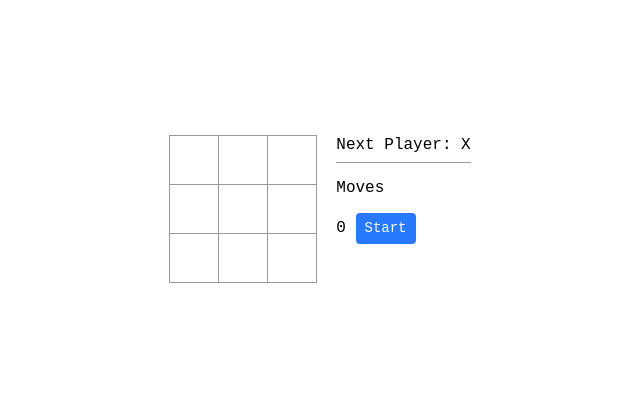
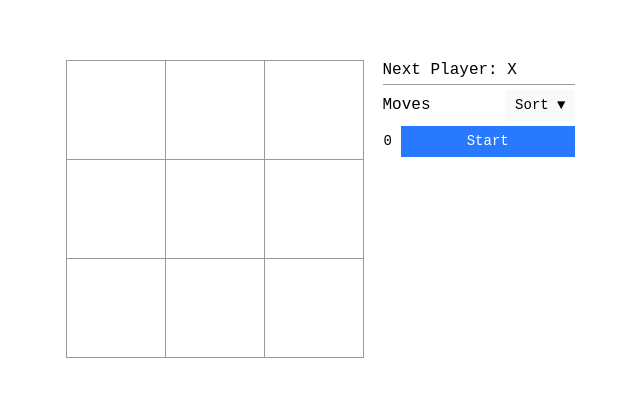
Before and after one commit to tedbyron/react-test, a React app: page / in a window 1280 px wide. Shown: the part 191-588 px from the top of the page, without its empty margins (320-960 px from the left). Built offline with nearby package versions, Linux system fonts and the light colour scheme.

Commit message:
Update index, style
index.js: add comments, sort button functionality
  update history to be separated into board and coordinate histories

```diff
--- a/src/css/index.css
+++ b/src/css/index.css
@@ -13,75 +13,129 @@ body {
   align-items: center;
 }
 
-hr {
-  background-color: #999;
-  border: none;
-  height: 1px;
-}
-
 .game {
   display: flex;
   flex-direction: row;
 }
 
 .game-info {
+  display: flex;
+  flex-direction: column;
   margin-left: 20px;
 }
 
-.history {
-  counter-reset: historyCounter -1;
-  list-style: none;
-  padding: 0;
+.game-info-separator {
+  background-color: #999;
+  margin: 5px 0;
+  height: 1px;
 }
 
-.history button {
+.game-info button {
   background-color: #f8f9fa;
   border: 1px solid transparent;
-  border-radius: .25rem;
   color: #000;
   font-size: .875rem;
   line-height: 1.5;
   padding: .25rem .5rem;
-  transition: color .15s ease-in-out,background-color .15s ease-in-out,border-color .15s ease-in-out,box-shadow .15s ease-in-out;
+  transition: color .15s ease-in-out, background-color .15s ease-in-out, border-color .15s ease-in-out, box-shadow .15s ease-in-out;
 }
 
-.history button:focus {
+.game-info button:focus {
   outline: none;
 }
 
-.history button:hover {
+.game-info button:hover {
   background-color: #dae0e5;
   border-color: #d3d9df;
 }
 
-.history button.active-step {
+.game-info-history-header {
+  display: flex;
+  justify-content: space-between;
+  align-items: center;
+}
+
+.game-info-history {
+  flex: 1 200px;
+  display: flex;
+  width: 12rem;
+  overflow-y: auto;
+  margin-top: 5px;
+}
+
+.game-info-history button.active-step {
   background-color: #2979ff;
   color: #fff;
 }
 
-.history > li {
-  counter-increment: historyCounter;
+.game-info-steps {
+  display: flex;
+  flex-direction: column;
 }
 
-.history > li::before {
-  content: counter(historyCounter) " ";
+.game-info-steps > * {
+  font-size: .875rem;
+  line-height: 1.5;
+  margin-bottom: 5px;
+  padding: .25rem .5rem .25rem 0;
+  border: 1px solid transparent;
+}
+
+.game-info-moves {
+  flex-grow: 1;
+  display: flex;
+  flex-direction: column;
+}
+
+.game-info-moves > div {
+  margin-bottom: 5px
+}
+
+.game-info-moves > div:last-of-type {
+  margin-bottom: 0;
+}
+
+.game-info-moves button {
+  width: 100%;
 }
 
 .square {
   background: #fff;
   border: 1px solid #999;
   float: left;
-  font-size: 40px;
+  font-size: 80px;
   font-weight: bold;
-  line-height: 50px;
-  height: 50px;
+  line-height: 100px;
+  height: 100px;
   margin-right: -1px;
   margin-top: -1px;
   padding: 0;
   text-align: center;
-  width: 50px;
+  width: 100px;
 }
 
 .square:focus {
   outline: none;
 }
+
+::-webkit-scrollbar {
+  width: 15px;
+}
+
+::-webkit-scrollbar-track {
+  box-shadow: inset 0 0 10px 10px #f1f1f1;
+  border-left: solid 5px transparent;
+}
+
+::-webkit-scrollbar-thumb {
+  box-shadow: inset 0 0 10px 10px #999;
+  border-left: solid 5px transparent;
+}
+
+::-webkit-scrollbar-thumb:hover {
+  box-shadow: inset 0 0 10px 10px #555;
+}
+
+::-webkit-scrollbar-button {
+  display: none;
+}
--- a/src/index.js
+++ b/src/index.js
@@ -2,41 +2,69 @@ import React from 'react';
 import ReactDOM from 'react-dom';
 import './css/index.css';
 
+/**
+ * represents the Game component
+ * @extends React.Component
+ */
 class Game extends React.Component {
+  /**
+   * create a game
+   * @param {Object} props - always passed to access parent functions
+   */
   constructor(props) {
     super(props);
     this.state = {
-      history: [
-        {squares: Array(9).fill(null)},
+      boardHistory: [
+        {squares: Array(9).fill(null)}
+      ],
+      coordinateHistory: [
         {coordinates: Array(2).fill(null)}
       ],
+      sortAscending: true,
       stepNumber: 0,
       xIsNext: true
     };
   }
 
-  handleClick(i) {
-    const history = this.state.history.slice(0, this.state.stepNumber * 2 + 2);
-    const currentBoard = history[this.state.stepNumber * 2];
+  /**
+   * event listener for square click on game board
+   * @param {number} i - index of the square that was clicked
+   */
+  onSquareClick(i) {
+    const boardHistory = this.state.boardHistory.slice(0, this.state.stepNumber + 1); // slice in case player has jumped back in history
+    const coordinateHistory = this.state.coordinateHistory.slice(0, this.state.stepNumber + 1); // slice in case player has jumped back in history
+    const currentBoard = boardHistory[this.state.stepNumber];
     const currentSquares = currentBoard.squares.slice();
     const currentLocation = this.getCoordinates(i);
 
+    // return early if someone has won or the square is already filled
     if (this.calculateWinner(currentSquares) || currentSquares[i]) {
       return;
     }
 
+    // set value of square based on whose turn it is
     currentSquares[i] = this.state.xIsNext ? 'X' : 'O';
+
+    // set state to save history and prepare for next turn
     this.setState({
-      history: history.concat([
-        {squares: currentSquares},
+      boardHistory: boardHistory.concat([
+        {squares: currentSquares}
+      ]),
+      coordinateHistory: coordinateHistory.concat([
         {coordinates: currentLocation}
       ]),
-      stepNumber: history.length / 2,
+      stepNumber: boardHistory.length,
       xIsNext: !this.state.xIsNext
     });
   }
 
+  /**
+   * checks if there is a winning sequence
+   * @param {number[]} squares - squares to check from
+   * @returns {(number[]|null)} a winning sequence or null
+   */
   calculateWinner(squares) {
+    // array of winning sequences
     const lines = [
       [0, 1, 2],
       [3, 4, 5],
@@ -48,7 +76,8 @@ class Game extends React.Component {
       [2, 4, 6]
     ];
 
-    for (let i of lines) {
+    // check if all values in locations in i are same
+    for (const i of lines) {
       const [a, b, c] = i;
       if (squares[a] === squares[b] && squares[a] === squares[c]) {
         return squares[a];
@@ -57,7 +86,13 @@ class Game extends React.Component {
     return null;
   }
 
+  /**
+   * get the coordinates of a square
+   * @param {number} square - the index of a square on the board
+   * @returns {number[]} the row and column number of the square
+   */
   getCoordinates(square) {
+    // 2D array to locate argument square on the board
     const board = [
       [0, 1, 2],
       [3, 4, 5],
@@ -65,7 +100,8 @@ class Game extends React.Component {
     ];
     let row, column;
 
-    for (let i of board) {
+    // check which row and column contain square
+    for (const i of board) {
       if (i.includes(square)) {
         row = board.indexOf(i);
         column = board[row].indexOf(square);
@@ -76,61 +112,105 @@ class Game extends React.Component {
     return [row, column];
   }
 
+  /**
+   * jumps to a step in the game history
+   * @param {number} step - the step to jump to
+   */
   jumpTo(step) {
+    // set stepNumber to step argument and check whose turn it is
     this.setState({
       stepNumber: step,
       xIsNext: (step % 2) === 0
     });
   }
 
+  /**
+   * event listener for sort button click
+   */
+  onSortClick() {
+    // reverses the sort direction
+    this.setState({
+      sortAscending: !this.state.sortAscending
+    });
+  }
+
+  /**
+   * renders a Game component
+   * @returns {Object} a rendered Game
+   */
   render() {
-    const history = this.state.history;
-    const currentBoard = history[this.state.stepNumber * 2];
-    const winner = this.calculateWinner(currentBoard.squares);
-    let moves = [];
+    const boardHistory = this.state.boardHistory;
+    const coordinateHistory = this.state.coordinateHistory;
+    const currentSquares = boardHistory[this.state.stepNumber].squares.slice();
+    const winner = this.calculateWinner(currentSquares);
+    const status = winner
+      ? `Winner: ${winner}`
+      : `Next Player: ${this.state.xIsNext ? 'X' : 'O'}`;
+    const sort = this.state.sortAscending; // true if history is ascending
+    const limit = sort ? boardHistory.length : 0;
+    const steps = [], moves = []; // array of step number and associated moves
 
-    for (let i = 0; i < history.length / 2; i++) {
-      const desc = i
-        ? `${(i % 2) === 0 ? 'O' : 'X'} played at (${this.state.history[i * 2 + 1].coordinates})`
+    // loops through number of steps in direction of sort
+    for (let index = sort ? 0 : boardHistory.length - 1; sort ? index < limit : index >= limit; sort ? index++ : index--) {
+      const desc = index
+        ? `${(index % 2) === 0 ? 'O' : 'X'} played at (${coordinateHistory[index].coordinates})`
         : 'Start';
-      let activeStep = i === this.state.stepNumber ? 1 : 0;
+      let activeStep = index === this.state.stepNumber ? 1 : 0; // check if index is the active step for css class
 
+      // push step numbers and move buttons
+      steps.push(<div key={index}>{index}</div>);
       moves.push(
-        <li key={i}>
+        <div key={index}>
           <button
-            onClick={() => this.jumpTo(i)}
+            onClick={() => this.jumpTo(index)}
             className={activeStep ? "active-step" : ""}
           >
             {desc}
           </button>
-        </li>
-      )
+        </div>
+      );
     }
-
-    let status = winner
-      ? `Winner: ${winner}`
-      : `Next Player: ${this.state.xIsNext ? 'X' : 'O'}`;
 
     return (
       <div className="game">
-        <div className="game-board">
-          <Board
-            squares={currentBoard.squares}
-            onClick={(i) => this.handleClick(i)}
-          />
-        </div>
+        <Board
+          squares={currentSquares}
+          onClick={(i) => this.onSquareClick(i)}
+        />
+
         <div className="game-info">
           <div>{status}</div>
-          <hr/>
-          <p>Moves</p>
-          <ol className="history">{moves}</ol>
+          <div className="game-info-separator"></div>
+          <div className="game-info-history-header">
+            <div>Moves</div>
+            <button onClick={() => this.onSortClick()}>
+              Sort {this.state.sortAscending ? "▼" : "▲"}
+            </button>
+          </div>
+          <div className="game-info-history">
+            <div className="game-info-steps">
+              {steps}
+            </div>
+            <div className="game-info-moves">
+              {moves}
+            </div>
+          </div>
         </div>
       </div>
     );
   }
 }
 
+/**
+ * represents the game Board component
+ * @extends React.Component
+ */
 class Board extends React.Component {
+  /**
+   * renders a single Square component
+   * @param {number} i - the index of the square to render
+   * @returns {Object} a rendered Square
+   */
   renderSquare(i) {
     return (
       <Square
@@ -141,6 +221,10 @@ class Board extends React.Component {
     );
   }
 
+  /**
+   * renders a Board component filled with Squares
+   * @returns {Object} a rendered Board
+   */
   render() {
     const rows = [];
     for (let i = 0; i < 3; i++) {
@@ -152,13 +236,19 @@ class Board extends React.Component {
     }
 
     return (
-      <div>
+      <div className="game-board">
         {rows}
       </div>
     );
   }
 }
 
+/**
+ * represents a Square component
+ * @class
+ * @param {Object} props - always passed to access parent functions
+ * @returns {Object} a rendered square button
+ */
 function Square(props) {
   return (
     <button
@@ -170,7 +260,8 @@ function Square(props) {
   );
 }
 
+// render the game into the DOM in #root
 ReactDOM.render(
-  <Game />,
+  <Game/>,
   document.getElementById('root')
 );
```
Also changed, not shown: README.md.
